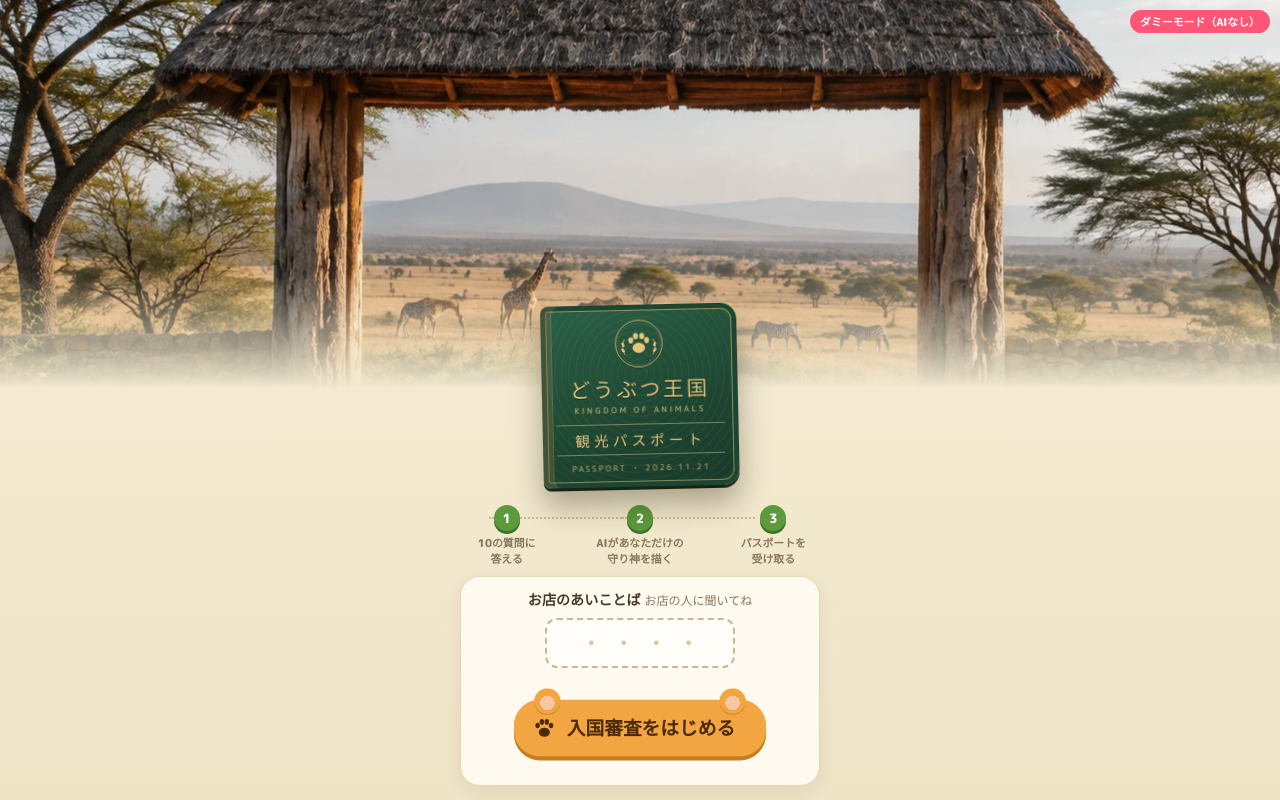
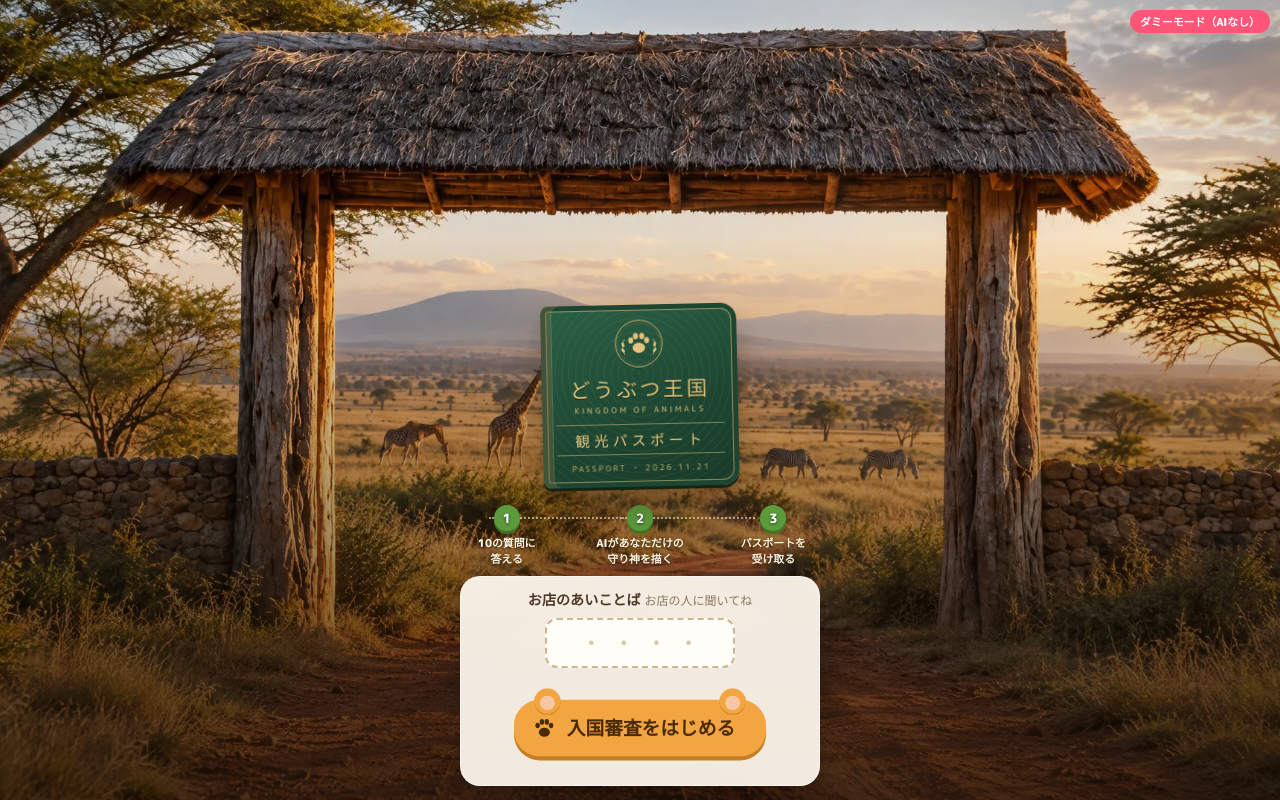
Before and after one commit to u-shin16/gakuensai, a Flask app: page / in a window 1280 px wide. Run offline with Flask 3, Linux system fonts and the light colour scheme; some web fonts are replaced.

Commit message:
入り口：写真を画面いっぱいの背景にして表紙と手続きを上に乗せる。写真は高画質で作り直し、スマホは縦・PCは横の写真
Co-Authored-By: Claude Opus 5.5 <noreply@anthropic.com>

```diff
--- a/static/kingdom.css
+++ b/static/kingdom.css
@@ -309,3 +309,22 @@ button, a.btn, .examples button, .styles button { touch-action: manipulation; -w
 body.has-back .sign { margin-top: 44px; }
 /* ダミーモードの印は、どの画面でも右上に小さく固定（戻るボタンと重ならないように） */
 .mockbadge { position: fixed !important; top: 10px; right: 10px; z-index: 30; margin: 0 !important; font-size: .68rem !important; padding: 3px 10px !important; }
+
+/* ===== はじめの画面：写真を画面いっぱいの背景に（2026-10-02 ゆーしん「背景をもっといい感じに」） =====
+   前は写真が上半分で切れて、下は無地のクリーム色だった。写真を画面全体に敷き、表紙と手続きをその上に乗せる。
+   縦長の画面（スマホ）には縦の写真、横長（PC）には横の写真を使う */
+.gate { position: fixed !important; inset: 0; width: auto !important; height: auto !important; margin: 0 !important; min-height: 0; z-index: 0; }
+.gate picture, .gate img { position: absolute; inset: 0; width: 100%; height: 100%; }
+.gate img { object-fit: cover; object-position: 50% 35%; -webkit-mask-image: none; mask-image: none; animation: gatezoom 24s ease-in-out infinite alternate; }
+/* 下ほど暗くして、上に乗せた文字と紙を読みやすく。四隅も少し落とす */
+.gate::after { content: ""; position: absolute; inset: 0;
+  background: linear-gradient(rgba(20,12,4,.05) 0%, rgba(20,12,4,0) 30%, rgba(20,12,4,.35) 62%, rgba(20,12,4,.72) 100%),
+              radial-gradient(ellipse at 50% 40%, transparent 55%, rgba(0,0,0,.28) 100%); }
+.start { position: relative; z-index: 1; }
+.start-space { flex: 1 1 auto; min-height: 90px; }       /* 写真の上のほう（門）を見せる余白。画面が低いと縮む */
+.cover { margin-top: 0 !important; }
+.flow li { color: #fff6e2 !important; text-shadow: 0 1px 3px rgba(0,0,0,.6); }
+.flow li + li::before { border-top-color: rgba(255,240,210,.6); }
+.entry { background: rgba(255,250,240,.93); border-color: rgba(255,255,255,.6); box-shadow: 0 14px 34px rgba(0,0,0,.35);
+  -webkit-backdrop-filter: blur(6px); backdrop-filter: blur(6px); }
+body.at-start { background: #2a1d0f !important; }       /* 写真が読み込まれるまでの色 */
--- a/templates/index.html
+++ b/templates/index.html
@@ -103,7 +103,11 @@
 
   <!-- 1. はじめ（入り口）：2026-10-02 作り直し。絵は画面の幅いっぱい、題名はパスポートの表紙 -->
   <section id="s-start" class="start">
-    <div class="gate" aria-hidden="true"><img src="/static/kingdom-entrance-photo.webp" alt=""></div>
+    <div class="gate" aria-hidden="true"><picture>
+      <source media="(max-aspect-ratio: 4/5)" srcset="/static/kingdom-entrance-tall.webp">
+      <img src="/static/kingdom-entrance-wide.webp" alt="">
+    </picture></div>
+    <div class="start-space"></div>
 
     <div class="cover">
       <svg class="crest" viewBox="0 0 120 120" aria-hidden="true">
```
Also changed, not shown: static/kingdom-entrance-tall.webp (added), static/kingdom-entrance-wide.webp (added).
